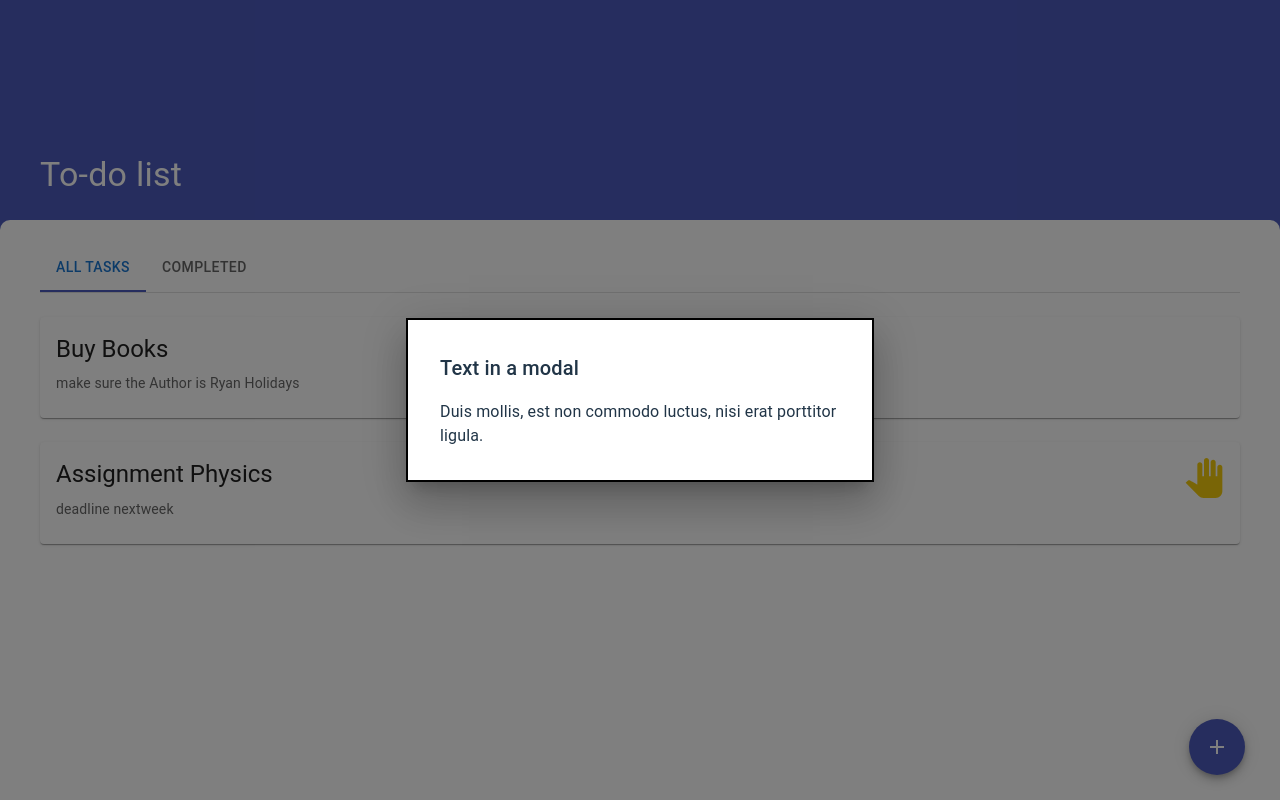
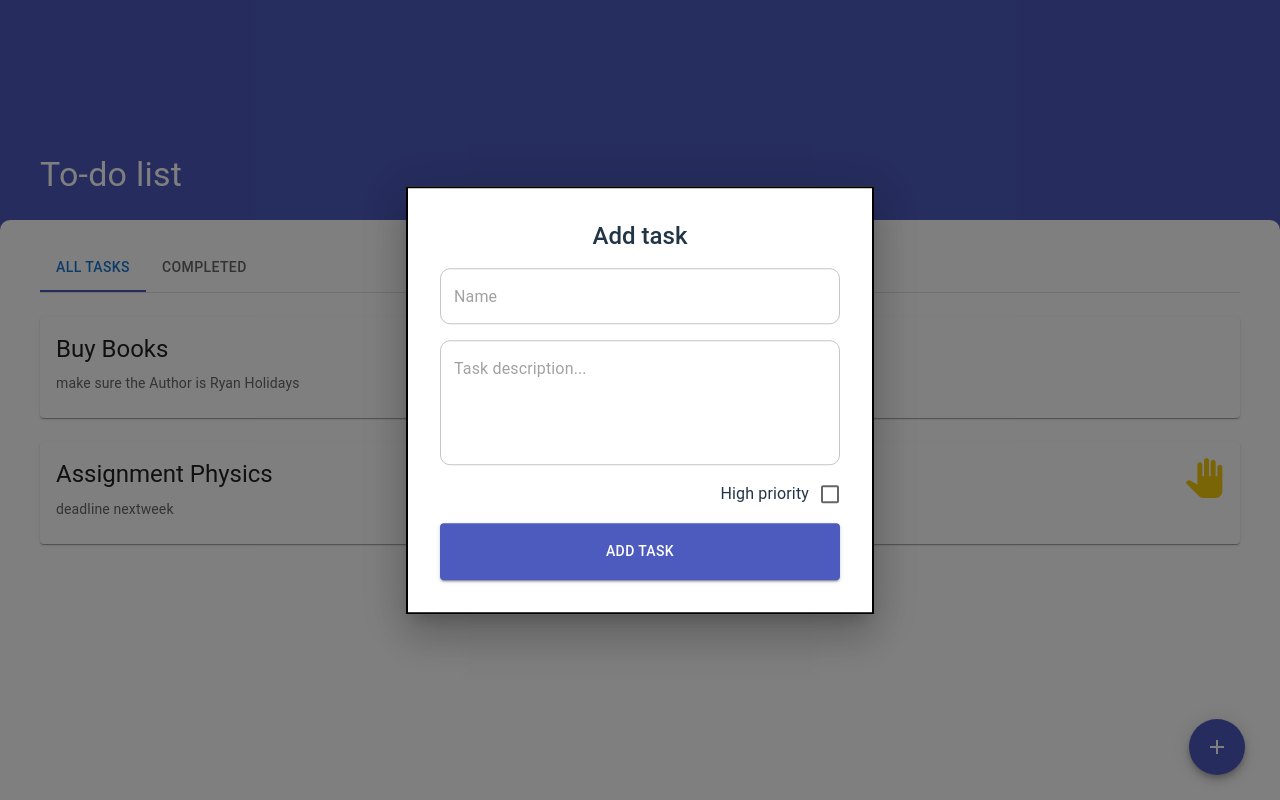
Before and after one commit to earlhansg/to-do-list, a React (Vite) app: page / in a window 1280 px wide. Both pictures are taken after a click on the button "add". Built offline with nearby package versions, Linux system fonts and the light colour scheme.

Commit message:
ui for addtask in modal

```diff
--- a/src/components/TaskModal/TaskModal.tsx
+++ b/src/components/TaskModal/TaskModal.tsx
@@ -1,14 +1,22 @@
-import { Box, Modal, Typography } from '@mui/material'
-import React from 'react'
+import {
+  Box,
+  Button,
+  Checkbox,
+  FormControlLabel,
+  Modal,
+  TextField,
+  Typography,
+} from "@mui/material";
+import React from "react";
 
 const style = {
-  position: 'absolute' as 'absolute',
-  top: '50%',
-  left: '50%',
-  transform: 'translate(-50%, -50%)',
+  position: "absolute" as "absolute",
+  top: "50%",
+  left: "50%",
+  transform: "translate(-50%, -50%)",
   width: 400,
-  bgcolor: 'background.paper',
-  border: '2px solid #000',
+  bgcolor: "background.paper",
+  border: "2px solid #000",
   boxShadow: 24,
   p: 4,
 };
@@ -16,9 +24,9 @@ const style = {
 type TaskModalProps = {
   isOpen: boolean;
   setIsOpen: React.Dispatch<React.SetStateAction<boolean>>;
-}
+};
 
-const TaskModal = ({isOpen, setIsOpen}: TaskModalProps) => {
+const TaskModal = ({ isOpen, setIsOpen }: TaskModalProps) => {
   return (
     <Modal
       open={isOpen}
@@ -27,15 +35,62 @@ const TaskModal = ({isOpen, setIsOpen}: TaskModalProps) => {
       aria-describedby="modal-modal-description"
     >
       <Box sx={style}>
-          <Typography id="modal-modal-title" variant="h6" component="h2">
-            Text in a modal
+        <Typography
+          id="modal-modal-title"
+          variant="h5"
+          component="h2"
+          fontWeight={"500"}
+          textAlign={"center"}
+        >
+          Add task
         </Typography>
-          <Typography id="modal-modal-description" sx={{ mt: 2 }}>
-            Duis mollis, est non commodo luctus, nisi erat porttitor ligula.
-          </Typography>
+        <TextField
+          id="outlined-basic"
+          placeholder="Name"
+          fullWidth
+          InputProps={{
+            style: {
+              borderRadius: "10px",
+              marginTop: "1rem",
+            },
+          }}
+        />
+        <TextField
+          id="outlined-multiline-static"
+          multiline
+          rows={4}
+          placeholder="Task description..."
+          fullWidth
+          InputProps={{
+            style: {
+              borderRadius: "10px",
+              marginTop: "1rem",
+            },
+          }}
+        />
+        <Box sx={{display: "flex", justifyContent: "end"}} mt={1} mb={1}>
+          <FormControlLabel
+            // value="start"
+            control={
+            <Checkbox sx={{
+              '&.Mui-checked': {
+                color: "#4d5bbe",
+              },
+            }}/>
+            }
+            label="High priority"
+            labelPlacement="start"
+          />
+        </Box>
+        <Button variant="contained" sx={{
+          width: "100%",
+          paddingTop: 2,
+          paddingBottom: 2,
+          backgroundColor: "#4d5bbe"
+        }}>Add Task</Button>
       </Box>
     </Modal>
-  )
-}
+  );
+};
 
-export default TaskModal
+export default TaskModal;
```
Lines whose indentation alone changed are shown as unchanged.
